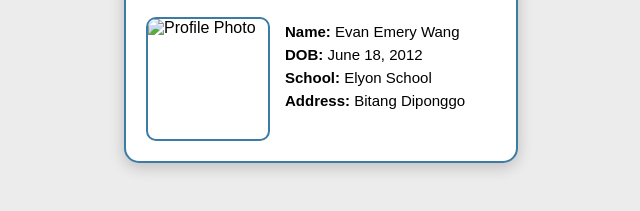
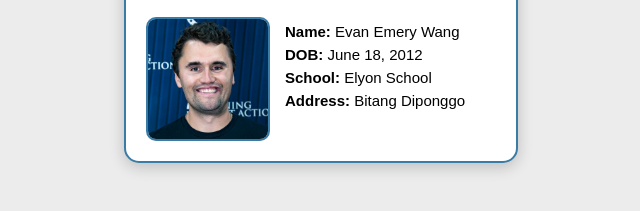
Before and after one commit to EvanWang118/Grade-8A-COMPUTING, a plain HTML site: page My Repo/index.html in a window 1280 px wide. Shown: the part 371-582 px from the top of the page, without its empty margins (319-959 px from the left). Drawn offline with Linux system fonts and the light colour scheme.

Commit message:
Update index.html

```diff
--- a/My Repo/index.html
+++ b/My Repo/index.html
@@ -12,7 +12,7 @@
     <h2 class="header">ID CARD</h2>
 
     <div class="profile-section">
-        <img src="Kirk Gang Violence.jpeg" alt="Profile Photo" class="profile-photo">
+        <img src="profile.jpg" class="profile-photo">
 
         <div class="info">
             <p><strong>Name:</strong> Evan Emery Wang</p>
```
